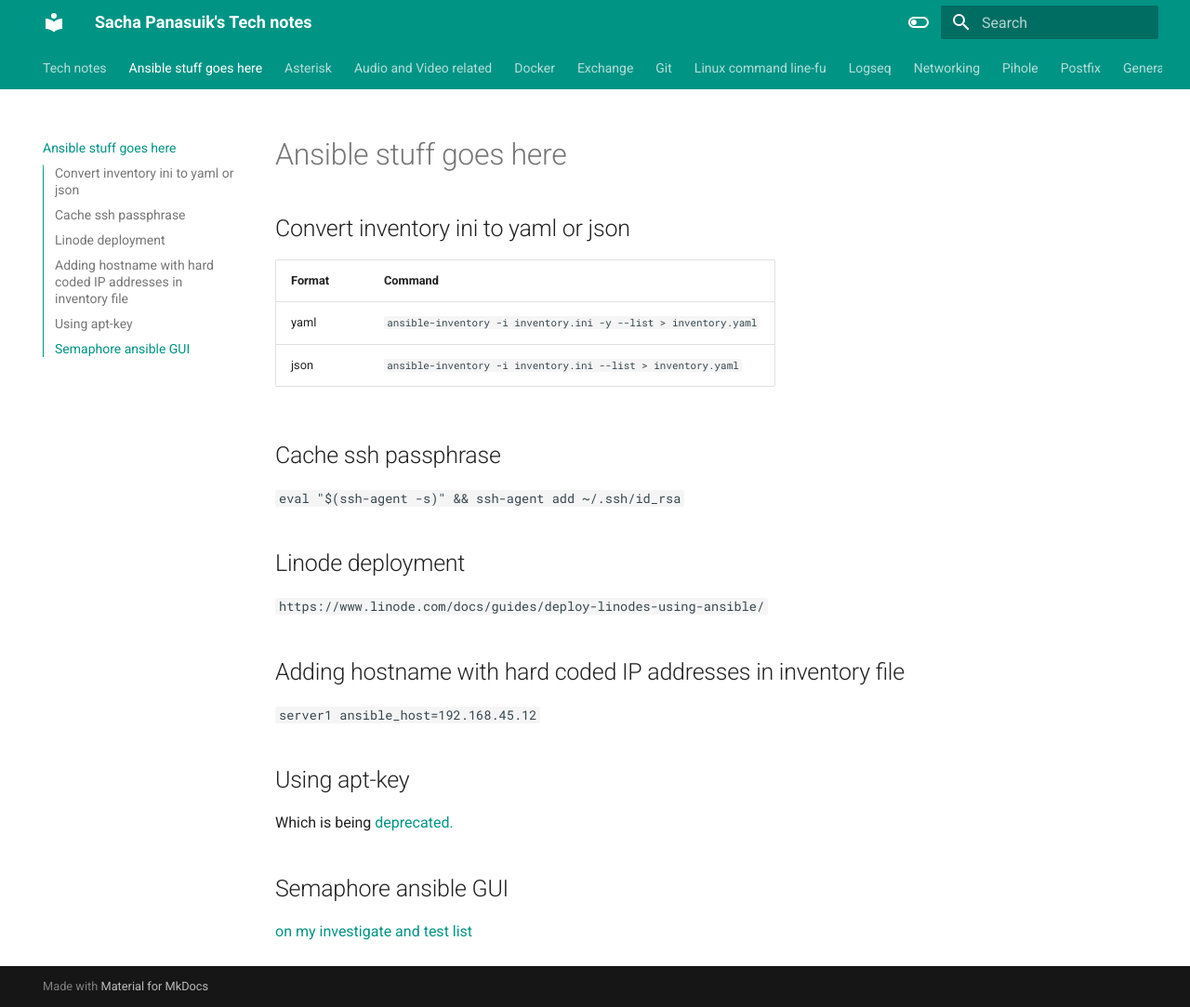
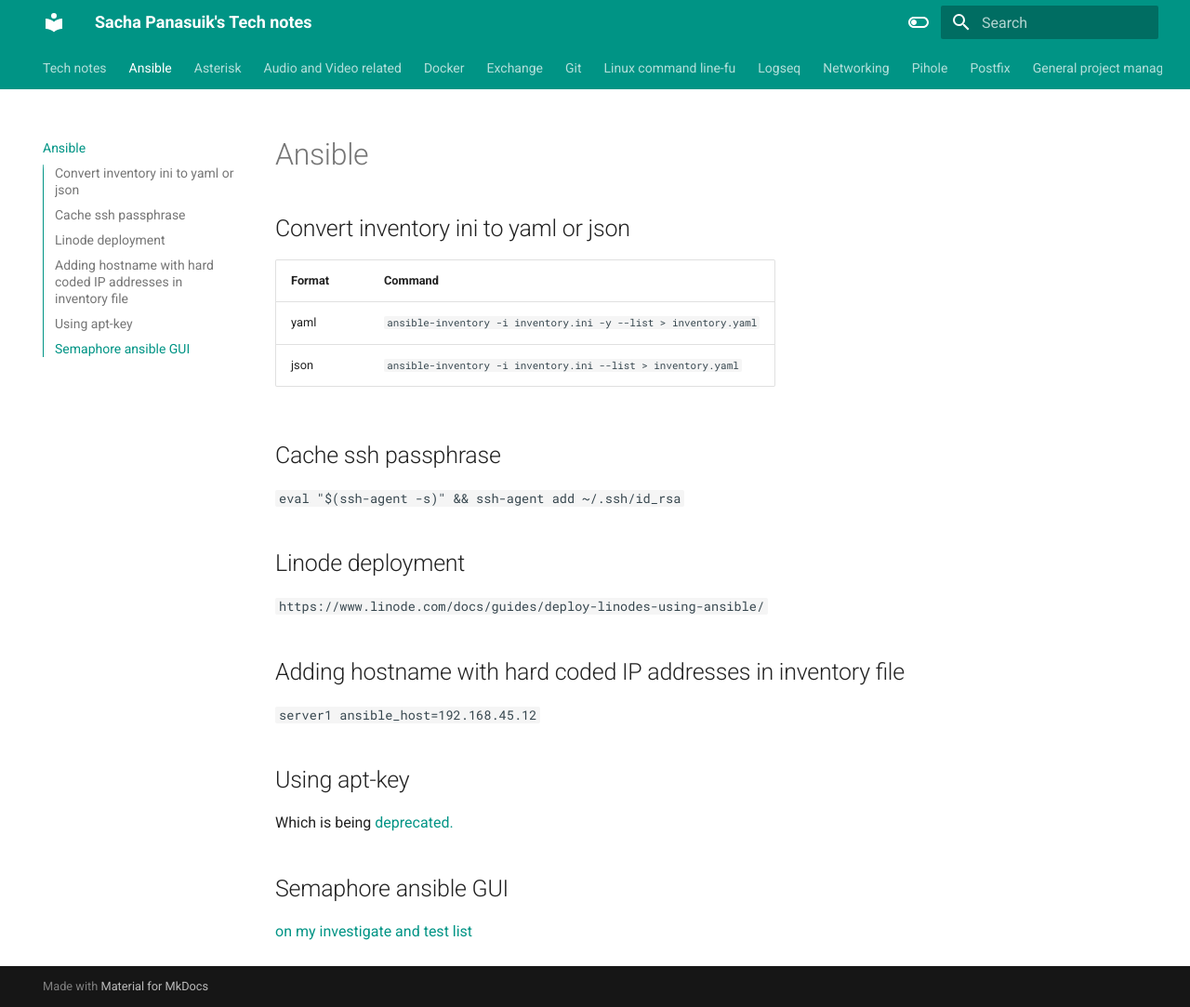
Before and after one commit to sachapan/tech_notes, an MkDocs documentation site: the page built from docs/ansible.md, in a window 1280 px wide and 1083 px high. Shown: the whole window at 93% size. Built offline with MkDocs 1.6.1 and Material for MkDocs 9.7.7, drawn with Linux system fonts in a browser that asks for light colours.

Commit message:
Update ansible.md remove extraneous title.

```diff
--- a/docs/ansible.md
+++ b/docs/ansible.md
@@ -1,4 +1,4 @@
-# Ansible stuff goes here
+# Ansible
 
 ## Convert inventory ini to yaml or json
 
```
